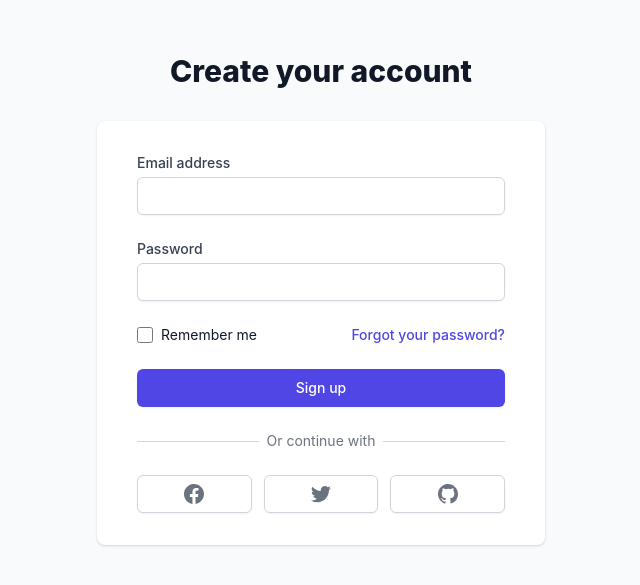
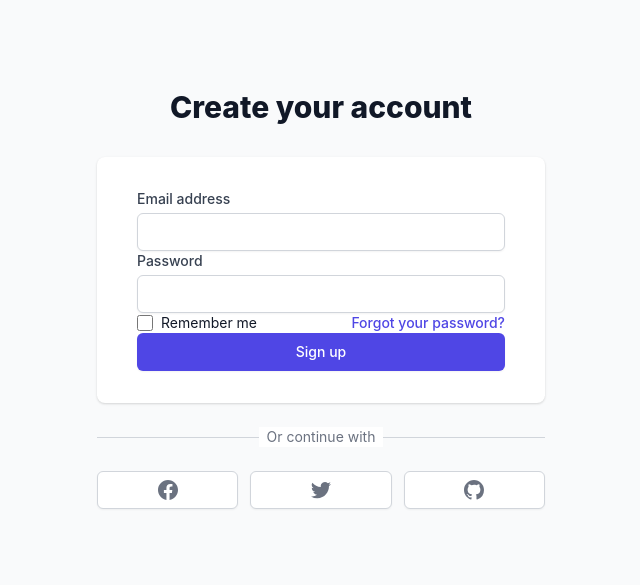
Before and after one commit to sergeykurilov/friday, a React (Create React App) app: page /register in a window 1280 px wide. Shown: the part 113-698 px from the top of the page, without its empty margins (319-959 px from the left). Built offline with nearby package versions, Linux system fonts and the light colour scheme.

Commit message:
Registration

```diff
--- /dev/null
+++ b/src/ui/components/Input/ValidateInput.tsx
@@ -0,0 +1,81 @@
+import React, {ChangeEvent, useState} from 'react';
+import {useDispatch, useSelector} from "react-redux";
+import {RootStateType} from "../../redux/store/store";
+import {RequestStatusType} from "../../redux/reducers/registration/registration-reducer";
+
+export const handlePasswordChange = (setPassword: any, setPasswordError: any) =>  (e: any) => {
+    setPassword(e.currentTarget.value)
+    let passwordRegex = new RegExp("^(?=.*[a-z])(?=.*[A-Z])(?=.*[0-9])(?=.*[!@#\$%\^&\*])(?=.{8,})");
+    if (e.currentTarget.value.match(passwordRegex)) {
+        setPasswordError(null);
+    } else {
+        setPasswordError('At least 8 digits, 1 uppercase, 1 number and 1 special character');
+    }
+}
+
+
+export const handleEmailChange = (setEmail: any, setEmailError: any) => (e: ChangeEvent<HTMLInputElement>) => {
+    setEmail(e.currentTarget.value);
+    //
+    // let sAddrSpec = new RegExp(/^(("[\w-\s]+")|([\w-]+(?:\.[\w-]+)*)|("[\w-\s]+")([\w-]+(?:\.[\w-]+)*))(@((?:[\w-]+\.)*\w[\w-]{0,66})\.([a-z]{2,6}(?:\.[a-z]{2})?)$)|(@\[?((25[0-5]\.|2[0-4][0-9]\.|1[0-9]{2}\.|[0-9]{1,2}\.))((25[0-5]|2[0-4][0-9]|1[0-9]{2}|[0-9]{1,2})\.){2}(25[0-5]|2[0-4][0-9]|1[0-9]{2}|[0-9]{1,2})\]?$)/i);
+    //
+    //
+    // let sValidEmail = '^' + sAddrSpec + '$';
+    // let emailRegex = new RegExp(sValidEmail);
+    const sQtext = '[^\\x0d\\x22\\x5c\\x80-\\xff]';
+    const sText = '[^\\x0d\\x5b-\\x5d\\x80-\\xff]';
+    const sAtom = '[^\\x00-\\x20\\x22\\x28\\x29\\x2c\\x2e\\x3a-\\x3c\\x3e\\x40\\x5b-\\x5d\\x7f-\\xff]+';
+    const sQuotedPair = '\\x5c[\\x00-\\x7f]';
+    const sDomainLiteral = '\\x5b(' + sText + '|' + sQuotedPair + ')*\\x5d';
+    const sQuotedString = '\\x22(' + sQtext + '|' + sQuotedPair + ')*\\x22';
+    const sSubDomain = '(' + sAtom + '|' + sDomainLiteral + ')';
+    const sWord = '(' + sAtom + '|' + sQuotedString + ')';
+    const sDomain = sSubDomain + '(\\x2e' + sSubDomain + ')*';
+    const sLocalPart = sWord + '(\\x2e' + sWord + ')*';
+    const sAddrSpec = sLocalPart + '\\x40' + sDomain; // complete RFC822 email address spec
+    const sValidEmail = '^' + sAddrSpec + '$'; // as whole string
+    const emailRegex = new RegExp(sValidEmail);
+
+
+    if (e.currentTarget.value.match(emailRegex)) {
+        setEmailError(null);
+    } else {
+        setEmailError('Valid email required');
+    }
+}
+
+
+export const ValidateInput = ({funcName, value, onChange, required, type, name, id, error}: any) => {
+
+    return (
+        <div>
+            <label htmlFor="email" className="block text-sm font-medium text-gray-700">
+                {funcName}
+            </label>
+            <div className="mt-1">
+                <input
+                    id="email"
+                    value={value}
+                    onChange={onChange}
+                    name="email"
+                    type="email"
+                    autoComplete="email"
+                    required
+                    className="appearance-none block w-full px-3 py-2 border border-gray-300 rounded-md shadow-sm placeholder-gray-400 focus:outline-none focus:ring-indigo-500 focus:border-indigo-500 sm:text-sm"
+                />
+            </div>
+
+            {error &&
+            <div className="bg-red-100 border border-red-400 text-red-700 px-4 py-3 rounded relative"
+                 role="alert">
+                <strong className="font-bold">{error}</strong>
+            </div>}
+        </div>
+    );
+};
+
+
+// TODO!
+export function collateData() {
+
+}
--- a/src/ui/screens/Registration/Registration.tsx
+++ b/src/ui/screens/Registration/Registration.tsx
@@ -5,7 +5,8 @@ import {RequestStatusType} from "../../redux/reducers/registration/registration-
 import {Redirect} from "react-router-dom";
 import {PATH} from '../../components/Nav/Navigation';
 import {userRegistrationTC} from "../../redux/thunk/registration/registration-thunk";
-import { WithSocial } from '../../../common/WithSocial';
+import {WithSocial} from '../../../common/WithSocial';
+import {handleEmailChange, handlePasswordChange, ValidateInput} from "../../components/Input/ValidateInput";
 
 
 export default function Registration() {
@@ -23,65 +24,13 @@ export default function Registration() {
 
     const status = useSelector<RootStateType, RequestStatusType>(registration => registration.registration.status)
     const dispatch = useDispatch();
-    const resData = {email,password, rememberMe}
-
-
-
-
-    const handleEmailChange = (e: ChangeEvent<HTMLInputElement>) => {
-        setEmail(e.currentTarget.value);
-
-        //
-        // let sAddrSpec = new RegExp(/^(("[\w-\s]+")|([\w-]+(?:\.[\w-]+)*)|("[\w-\s]+")([\w-]+(?:\.[\w-]+)*))(@((?:[\w-]+\.)*\w[\w-]{0,66})\.([a-z]{2,6}(?:\.[a-z]{2})?)$)|(@\[?((25[0-5]\.|2[0-4][0-9]\.|1[0-9]{2}\.|[0-9]{1,2}\.))((25[0-5]|2[0-4][0-9]|1[0-9]{2}|[0-9]{1,2})\.){2}(25[0-5]|2[0-4][0-9]|1[0-9]{2}|[0-9]{1,2})\]?$)/i);
-        //
-        //
-        // let sValidEmail = '^' + sAddrSpec + '$';
-        // let emailRegex = new RegExp(sValidEmail);
-
-
-        var sQtext = '[^\\x0d\\x22\\x5c\\x80-\\xff]';
-        var sDtext = '[^\\x0d\\x5b-\\x5d\\x80-\\xff]';
-        var sAtom = '[^\\x00-\\x20\\x22\\x28\\x29\\x2c\\x2e\\x3a-\\x3c\\x3e\\x40\\x5b-\\x5d\\x7f-\\xff]+';
-        var sQuotedPair = '\\x5c[\\x00-\\x7f]';
-        var sDomainLiteral = '\\x5b(' + sDtext + '|' + sQuotedPair + ')*\\x5d';
-        var sQuotedString = '\\x22(' + sQtext + '|' + sQuotedPair + ')*\\x22';
-        var sDomain_ref = sAtom;
-        var sSubDomain = '(' + sDomain_ref + '|' + sDomainLiteral + ')';
-        var sWord = '(' + sAtom + '|' + sQuotedString + ')';
-        var sDomain = sSubDomain + '(\\x2e' + sSubDomain + ')*';
-        var sLocalPart = sWord + '(\\x2e' + sWord + ')*';
-        var sAddrSpec = sLocalPart + '\\x40' + sDomain; // complete RFC822 email address spec
-        var sValidEmail = '^' + sAddrSpec + '$'; // as whole string
-        var emailRegex = new RegExp(sValidEmail);
-
-
-        if (e.currentTarget.value.match(emailRegex)) {
-            setEmailError(null);
-        } else {
-            setEmailError('Valid email required');
-        }
-    }
-    const handlePasswordChange = (e: ChangeEvent<HTMLInputElement>) => {
-        setPassword(e.currentTarget.value)
-
-        let passwordRegex = new RegExp("^(?=.*[a-z])(?=.*[A-Z])(?=.*[0-9])(?=.*[!@#\$%\^&\*])(?=.{8,})");
-
-        if (e.currentTarget.value.match(passwordRegex)) {
-            setPasswordError(null);
-        } else {
-            setPasswordError('At least 8 digits, 1 uppercase, 1 number and 1 special character');
-        }
-    }
-
+    const resData = {email, password, rememberMe}
 
 
     ///////
 
 
     ///////
-
-
-
 
 
     // const onChangePasswordHandler = (e: ChangeEvent<HTMLInputElement>) => {
@@ -101,57 +50,16 @@ export default function Registration() {
     return (
         <div className="min-h-screen bg-gray-50 flex flex-col justify-center py-12 sm:px-6 lg:px-8">
             <div className="sm:mx-auto sm:w-full sm:max-w-md">
-
                 <h2 className="mt-6 text-center text-3xl font-extrabold text-gray-900">Create your account</h2>
             </div>
-
             <div className="mt-8 sm:mx-auto sm:w-full sm:max-w-md">
                 <div className="bg-white py-8 px-4 shadow sm:rounded-lg sm:px-10">
-                    <div className="space-y-6">
-                        <div>
-                            <label htmlFor="email" className="block text-sm font-medium text-gray-700">
-                                Email address
-                            </label>
-                            <div className="mt-1">
-                                <input
-                                    id="email"
-                                    value={email}
-                                    onChange={handleEmailChange}
-                                    name="email"
-                                    type="email"
-                                    autoComplete="email"
-                                    required
-                                    className="appearance-none block w-full px-3 py-2 border border-gray-300 rounded-md shadow-sm placeholder-gray-400 focus:outline-none focus:ring-indigo-500 focus:border-indigo-500 sm:text-sm"
-                                />
-                            </div>
-                        </div>
-
-                        {emailError &&
-                        <div className="bg-red-100 border border-red-400 text-red-700 px-4 py-3 rounded relative"
-                             role="alert">
-                            <strong className="font-bold">{emailError}</strong>
-                        </div>}
-                        <div>
-                            <label htmlFor="password" className="block text-sm font-medium text-gray-700">
-                                Password
-                            </label>
-                            <div className="mt-1">
-                                <input
-                                    id="password"
-                                    name="password"
-                                    value={password}
-                                    onChange={handlePasswordChange}
-                                    type="password"
-                                    autoComplete="current-password"
-                                    required
-                                    className="appearance-none block w-full px-3 py-2 border border-gray-300 rounded-md shadow-sm placeholder-gray-400 focus:outline-none focus:ring-indigo-500 focus:border-indigo-500 sm:text-sm"
-                                />
-                            </div>
-                        </div>
-                        {passwordError &&	  <div className="bg-red-100 border border-red-400 text-red-700 px-4 py-3 rounded relative"
-                                                    role="alert">
-                            <strong className="font-bold">{passwordError}</strong>
-                        </div>}
+                    <ValidateInput funcName={"Email address"} value={email}
+                                   onChange={handleEmailChange(setEmail, setEmailError)} required={true}
+                                   type={"email"} name={"email"} id={"email"} error={emailError}/>
+                    <ValidateInput funcName={"Password"} value={password}
+                                   onChange={handlePasswordChange(setPassword, setPasswordError)} required={true}
+                                   type="password" name="password" id="password" error={passwordError}/>
                     <div className="flex items-center justify-between">
                         <div className="flex items-center">
                             <input
@@ -193,6 +101,5 @@ export default function Registration() {
 
             </div>
         </div>
-        </div>
     )
 }
```
Lines whose indentation alone changed are shown as unchanged.
